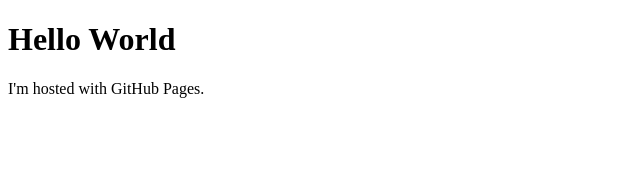
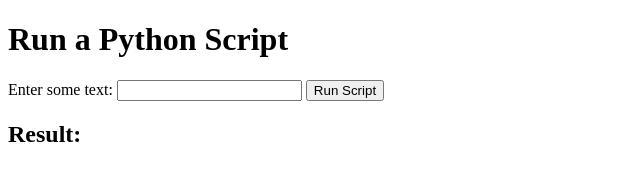
Before and after one commit to GeorgeHLong/ChimeraWeb, a plain HTML site: page index.html in a window 1280 px wide. Shown: the whole page, without its empty margins (0-640 px from the left). Drawn offline with Linux system fonts and the light colour scheme.

Commit message:
Update index.html

```diff
--- a/index.html
+++ b/index.html
@@ -1,7 +1,21 @@
 <!DOCTYPE html>
-<html>
+<html lang="en">
+<head>
+    <meta charset="UTF-8">
+    <meta name="viewport" content="width=device-width, initial-scale=1.0">
+    <title>Run Python Script</title>
+    <link rel="stylesheet" href="style.css">
+</head>
 <body>
-<h1>Hello World</h1>
-<p>I'm hosted with GitHub Pages.</p>
+    <h1>Run a Python Script</h1>
+    <form id="script-form">
+        <label for="input_text">Enter some text:</label>
+        <input type="text" id="input_text" name="input_text" required>
+        <button type="submit">Run Script</button>
+    </form>
+    <h2>Result:</h2>
+    <p id="result"></p>
+
+    <script src="script.js"></script>
 </body>
 </html>
```
